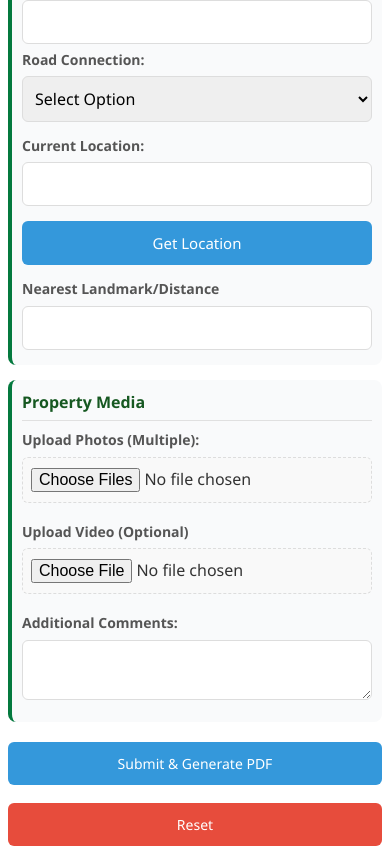
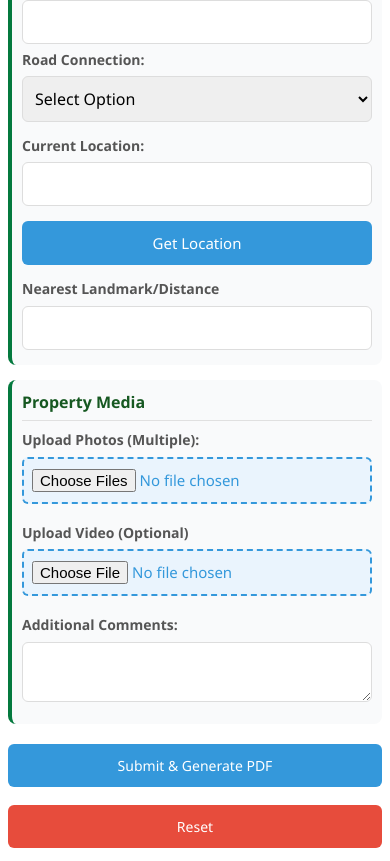
Before and after one commit to techmohit2001/Properties, a plain HTML site: page index.html in a window 390 px wide. Shown: the part 874-1735 px from the top of the page. Drawn offline with nearby package versions, Linux system fonts and the light colour scheme.

Commit message:
Update style.css

```diff
--- a/style.css
+++ b/style.css
@@ -136,9 +136,14 @@ input:focus, select:focus, textarea:focus {
 }
 
 input[type="file"] {
-  padding: 8px;
-  border: 1px dashed #ddd;
+  padding: 12px;
+  border: 2px dashed #3498db;
   background-color: #f9f9f9;
+  font-size: 15px;
+  border-radius: 6px;
+  cursor: pointer;
+  width: 100%;
+  position: relative;
 }
 
 .location-container {
@@ -549,7 +554,12 @@ button:hover {
 
   /* More compact file inputs */
   input[type="file"] {
-    padding: 5px;
+    padding: 14px 8px;
+    text-align: center;
+    margin-bottom: 10px;
+    font-weight: 500;
+    color: #3498db;
+    background-color: #eaf4fd;
   }
 
   /* Adjust location button in mobile view */
@@ -565,10 +575,12 @@ button:hover {
     font-weight: 500;
   }
 
+
   /* Adjust preview images size */
   .preview-container {
     gap: 5px;
     margin-top: 5px;
+    justify-content: center;
   }
 
   .preview-container img,
```
